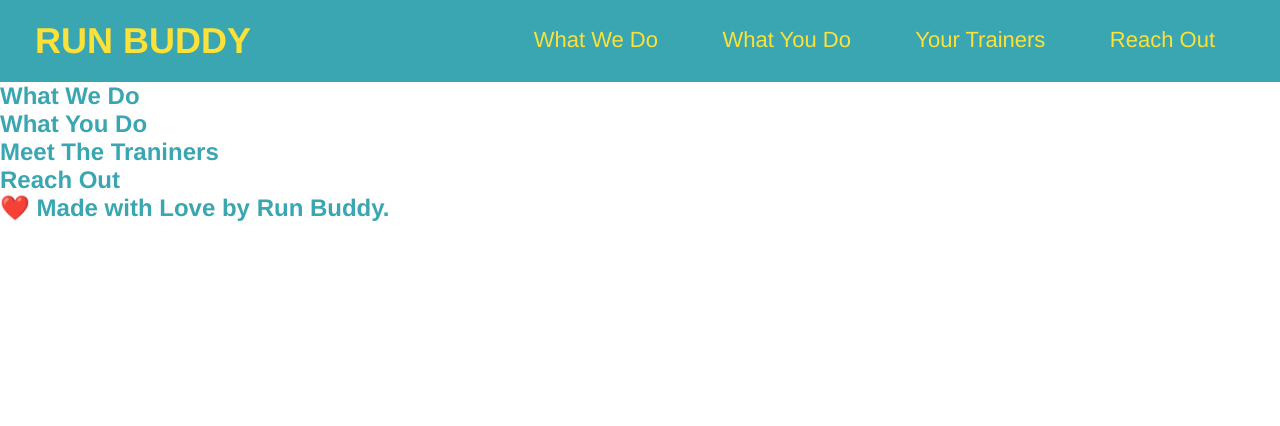
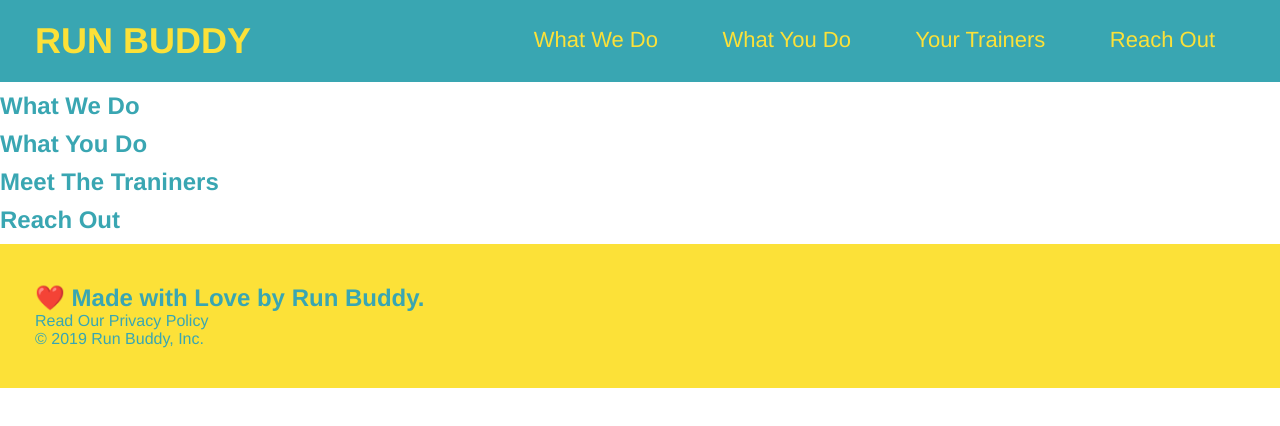
Before and after one commit to harrisfd/run-buddy, a plain HTML site: page index.html in a window 1280 px wide. Drawn offline with Linux system fonts and the light colour scheme; files that its build step writes are made by us from their sources.

Commit message:
<added footer-stopped at 1.2.9>

```diff
--- a/index.html
+++ b/index.html
@@ -45,7 +45,7 @@
 </section>
 
 <!-- "what we do" section -->
-<section>
+<section class="what-we-do">
     <h2>What We Do</h2>
 </section>
 
@@ -67,6 +67,10 @@
 <!-- footer -->
 <footer>
     <h2>❤️ Made with Love by Run Buddy.</h2>
+    <div>
+        <a herf="#">Read Our Privacy Policy</a><br />
+        &copy; 2019 Run Buddy, Inc.
+    </div>
 </footer>
 
 </body>
--- a/style.css
+++ b/style.css
@@ -36,3 +36,14 @@
     font-weight: lighter;
     font-size: 22px;
   }
+  section{
+      margin-bottom: 10px;
+  }
+  footer {
+          background: #fce138;
+      width: 100%;
+      padding:  40px 35px;
+  }
+  .what-we-do{
+      font-family: 'Franklin Gothic Medium', 'Arial Narrow', Arial, sans-serif;
+  }
```
